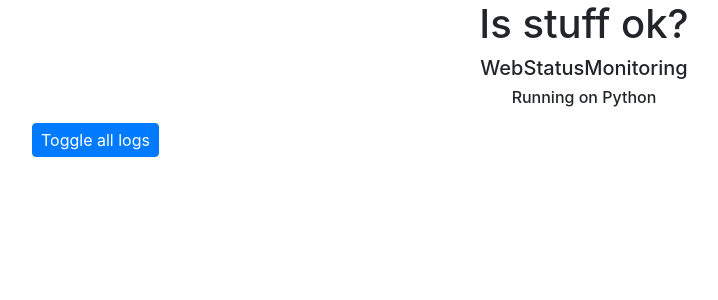
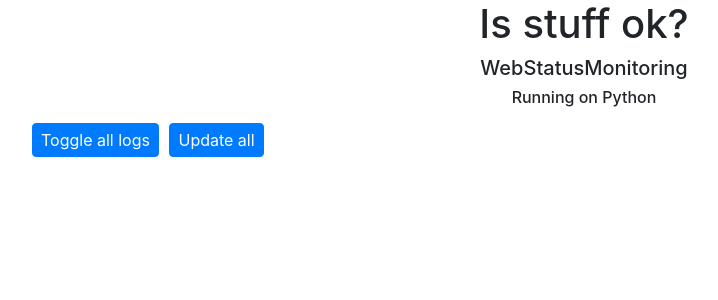
Before and after one commit to justinasr/WebStatusMonitoring, a Flask app: template templates/index.html in a window 1280 px wide. Shown: the top 300 px of the page, without its empty margins (56-774 px from the left). Run offline with Flask 2, Linux system fonts and the light colour scheme; the template is opened without the code that fills it, so the values that code supplies are empty; some libraries are stand-ins or nearby versions.

Commit message:
Add update all button

```diff
--- a/main.py
+++ b/main.py
@@ -9,7 +9,7 @@ api = Api(app)
 
 api.add_resource(Logs, '/get_logs', '/get_logs/<int:limit>', '/get_logs/<string:target_name>', '/get_logs/<string:target_name>/<int:limit>')
 api.add_resource(Status, '/get_status')
-api.add_resource(UpdateStatus, '/update_status', '/update_status/<string:target_name>')
+api.add_resource(UpdateStatus, '/update_status', '/update_status/', '/update_status/<string:target_name>')
 
 
 @app.route('/')
--- a/templates/index.html
+++ b/templates/index.html
@@ -85,6 +85,7 @@
                 </div>
             {% endif %}
             <button class="btn btn-primary mt-2" data-toggle="collapse" data-target="#collapseOne" aria-expanded="true" aria-controls="collapseOne">Toggle all logs</button>
+            <a href="#" class="btn btn-primary mt-2" onclick=updateTarget("")>Update all</a>
             <div id="collapseOne" class="collapse" aria-labelledby="headingOne" data-parent="#accordion">
                 <table class="table mt-2">
                     <thead>
```
